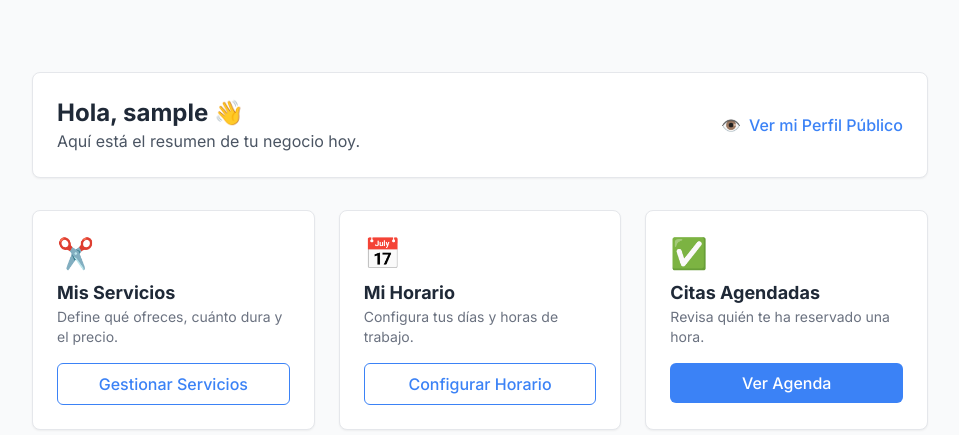
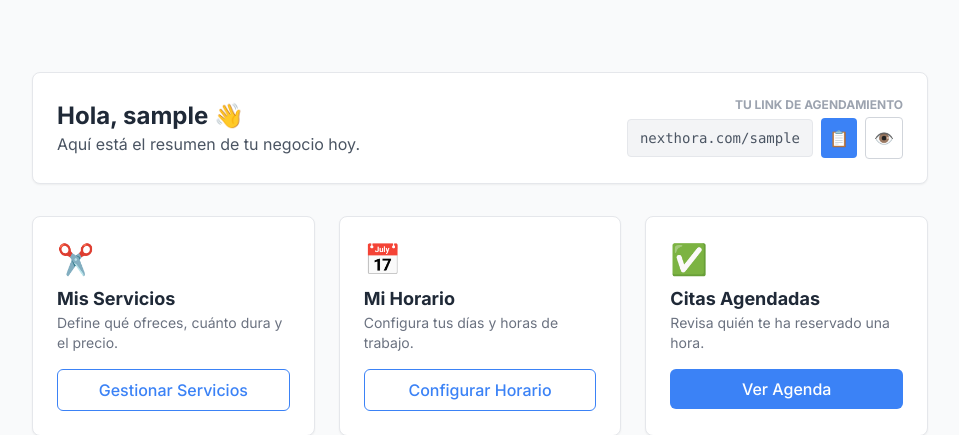
Before and after one commit to VitoNez5198/nexthora, a Django app: page /services/ in a window 1280 px wide. Shown: the top 435 px of the page, without its empty margins (160-1119 px from the left). Run offline with Django 5.2, Linux system fonts and the light colour scheme; the visitor is signed in with stand-in values (Sample User, id 1); some libraries are stand-ins or nearby versions.

Commit message:
feat(booking): Improve slot availability
- Avoid past time slots
- Added public profile link to dashboard
- Copy link to clipboard feature

```diff
--- a/booking/views.py
+++ b/booking/views.py
@@ -228,18 +228,25 @@ def get_available_slots(profile, service, check_date):
     current_time = datetime.combine(check_date, work_hours.start_time)
     end_work_time = datetime.combine(check_date, work_hours.end_time)
 
+    now = timezone.localtime(timezone.now())
     duration = timedelta(minutes=service.duration_minutes)
 
     while current_time + duration <= end_work_time:
         slot_end = current_time + duration
 
+        # --- VALIDACIÓN NUEVA: ¿Es una hora pasada? ---
+        # Si el día que revisamos es HOY, y la hora del bloque es menor a AHORA...
+        # ¡Saltamos este bloque!
+        if check_date == now.date() and current_time.time() < now.time():
+            current_time += duration
+            continue
         # Verificar colisiones
         is_taken = False
         for appt in existing_appointments:
             # Lógica de superposición simple
             # Si el slot empieza antes de que termine la cita Y termina después de que empiece la cita
-            appt_start = appt.start_datetime.replace(tzinfo=None) # Quitamos zona horaria para comparar simple
-            appt_end = appt.end_datetime.replace(tzinfo=None)
+            appt_start = timezone.localtime(appt.start_datetime).replace(tzinfo=None)
+            appt_end = timezone.localtime(appt.end_datetime).replace(tzinfo=None)
 
             if current_time < appt_end and slot_end > appt_start:
                 is_taken = True
--- a/templates/dashboard.html
+++ b/templates/dashboard.html
@@ -12,13 +12,50 @@
             <h1 class="text-2xl font-bold text-dark-gray">Hola, {{ user.username }} 👋</h1>
             <p class="text-gray-600">Aquí está el resumen de tu negocio hoy.</p>
         </div>
-        <div class="mt-4 md:mt-0">
-            <a href="#" class="text-primary font-medium hover:underline flex items-center gap-2">
-                <!-- Icono de Ojo (Simulado con texto por ahora) -->
-                <span>👁️</span> Ver mi Perfil Público
-            </a>
+
+        <!-- SECCIÓN DEL LINK PÚBLICO -->
+        <div class="mt-4 md:mt-0 flex flex-col items-end">
+            <p class="text-xs text-gray-400 uppercase font-bold mb-1">Tu Link de Agendamiento</p>
+
+            <div class="flex items-center gap-2">
+                <!-- Input visible (solo lectura) -->
+                <div
+                    class="bg-gray-100 px-3 py-2 rounded text-sm text-gray-600 font-mono border border-gray-200 select-all">
+                    nexthora.com/{{ user.profile.slug }}
+                </div>
+
+                <!-- Botón de Copiar -->
+                <button onclick="copiarLink()" class="bg-primary text-white p-2 rounded hover:bg-blue-700 transition"
+                    title="Copiar Link">
+                    📋
+                </button>
+
+                <!-- Botón de Ver -->
+                <a href="{% url 'public_profile' user.profile.slug %}" target="_blank"
+                    class="bg-white border border-gray-300 text-gray-600 p-2 rounded hover:bg-gray-50 transition"
+                    title="Ver Página">
+                    👁️
+                </a>
+            </div>
+            <span id="copy-msg" class="text-xs text-green-600 mt-1 hidden">¡Copiado al portapapeles!</span>
         </div>
     </div>
+
+    <!-- Script simple para copiar -->
+    <script>
+        function copiarLink() {
+            // Construimos la URL completa
+            const url = window.location.origin + "{% url 'public_profile' user.profile.slug %}";
+
+            // Copiamos al portapapeles
+            navigator.clipboard.writeText(url).then(() => {
+                // Mostramos mensaje de éxito
+                const msg = document.getElementById('copy-msg');
+                msg.classList.remove('hidden');
+                setTimeout(() => msg.classList.add('hidden'), 2000);
+            });
+        }
+    </script>
 
     <!-- TARJETAS DE ACCIÓN RÁPIDA -->
     <div class="grid grid-cols-1 md:grid-cols-3 gap-6 mb-8">
```
